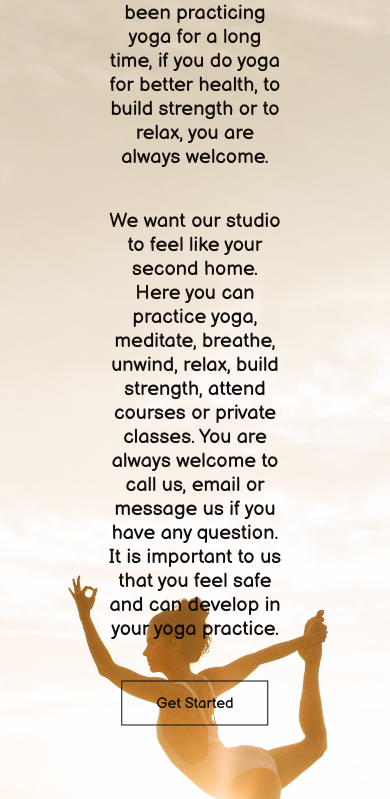
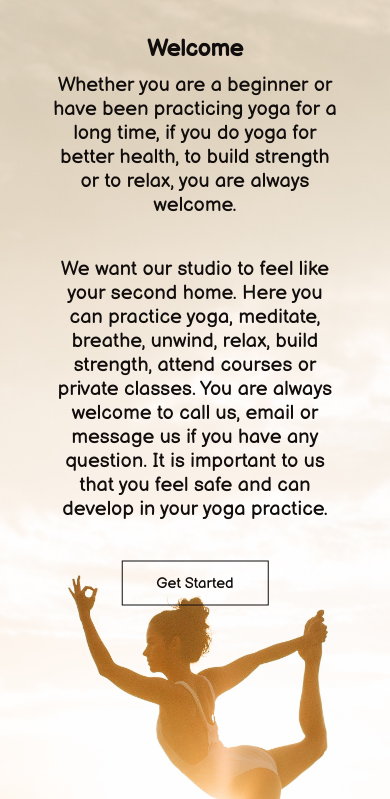
Before and after one commit to Code-Institute-Submissions/Michelle1024-Yoga-with-Michelle-MS1, a plain HTML site: page index.html in a window 390 px wide. Shown: the part 102-901 px from the top of the page. Drawn offline with Linux system fonts and the light colour scheme; a web font is replaced by a local one.

Commit message:
media query

```diff
--- a/assets/css/style.css
+++ b/assets/css/style.css
@@ -226,7 +226,8 @@ footer {
 /* for small screen sizes from 725px wide and down */
 @media screen and (max-width: 725px) {
     .text-box {
-        font-size: 8px;
+        width: 75%;
+        font-size: 9px;
     }
     #logo {
         font-size: 22px;
@@ -247,6 +248,7 @@ footer {
 /* For medium screen sizes from 950px wide and down */
 @media screen and (max-width: 950px) {
     .text-box{
+        width: 75%;
         font-size: 16px;
     }
     #logo {
```
